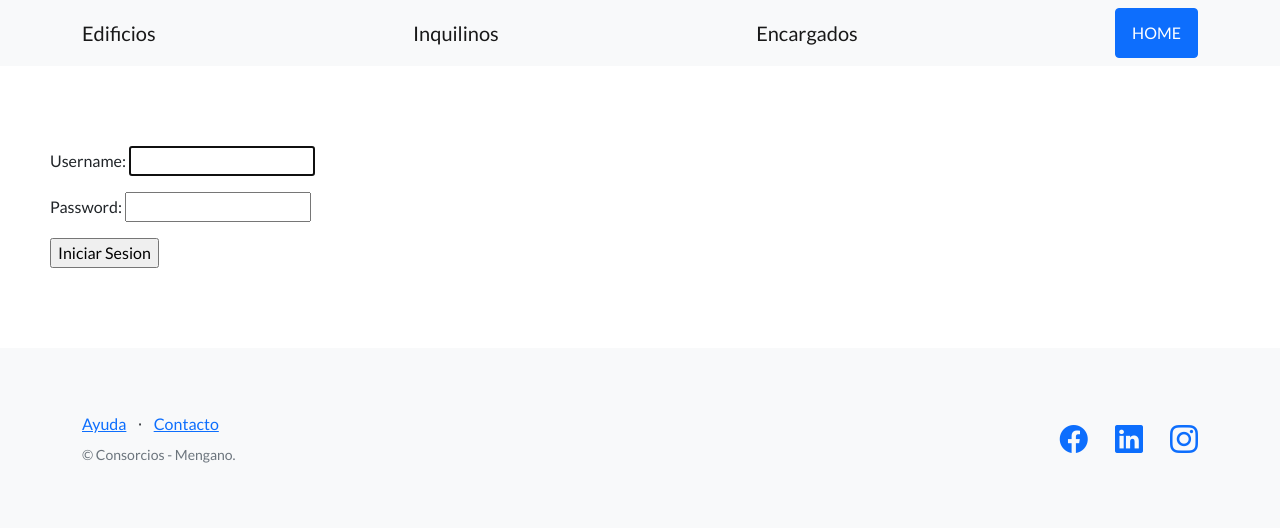
After one commit to Mauro903/Tercera_pre-entrega_Mauro_Pisani_curlo, a Django app: page /edificios/login/ in a window 1280 px wide. The commit adds this page. Shown: the top 528 px of the page. Run offline with Django 4.2, Linux system fonts and the light colour scheme; some libraries are stand-ins or nearby versions.

Commit message:
Login y Logout

```diff
--- a/edificios/templates/edificios/barra_saludo.html
+++ b/edificios/templates/edificios/barra_saludo.html
@@ -1,3 +1,3 @@
 <div>
-    <h1>Bienvenidos a consorcios Mengano</h1>
+    <h1>Bienvenid@, {{request.user.first_name}} a consorcios Mengano</h1>
 </div>
--- a/edificios/templates/edificios/base.html
+++ b/edificios/templates/edificios/base.html
@@ -32,7 +32,7 @@
                 <a class="navbar-brand" href="{% url 'listar_edificios' %}">Edificios</a>
                 <a class="navbar-brand" href="{% url 'listar_inquilinos' %}">Inquilinos</a>
                 <a class="navbar-brand" href="{% url 'listar_encargados' %}">Encargados</a>
-               <a class="btn btn-primary" href="{% url 'bienvenidos' %}">HOME</a>
+               <a class="btn btn-primary" href="{% url 'login' %}">HOME</a>
             </div>
         </nav>
 
--- /dev/null
+++ b/edificios/templates/edificios/login.html
@@ -0,0 +1,10 @@
+{% extends "edificios/base.html" %}
+
+{% block contenido %}
+
+<form method="post">
+  {% csrf_token %}
+  {{ form.as_p }}
+  <input type="submit" value="Iniciar Sesion" />
+</form>
+{% endblock contenido %}
--- /dev/null
+++ b/edificios/templates/edificios/logout.html
@@ -0,0 +1,5 @@
+{% extends "edificios/base.html" %}
+
+{% block contenido %}
+<h1> !Te has deslogueado! </h1>
+{% endblock contenido %}
--- a/edificios/urls.py
+++ b/edificios/urls.py
@@ -23,5 +23,6 @@ urlpatterns = [
     path('inquilinos/<int:pk>/', InquilinoDetailView.as_view(), name='ver_inquilino'),
     #URLS usuario y sesion
     path('registro/', registro, name='registro'),
-
+    path('login/', login_view, name='login'),
+    path('logout/', CustomLogoutView.as_view(), name='logout'),
 ]
--- a/edificios/views.py
+++ b/edificios/views.py
@@ -6,6 +6,9 @@ from edificios.models import *
 from edificios.forms import *
 from django.db.models import Q
 from django.views.generic import ListView, CreateView, DetailView, UpdateView, DeleteView
+from django.contrib.auth.forms import AuthenticationForm
+from django.contrib.auth.views import LogoutView
+from django.contrib.auth import login, authenticate
 
 def bienvenidos(request):
         return render(
--- a/sistema_consorcios/settings.py
+++ b/sistema_consorcios/settings.py
@@ -126,3 +126,5 @@ STATICFILES_DIRS = [
 # https://docs.djangoproject.com/en/4.1/ref/settings/#default-auto-field
 
 DEFAULT_AUTO_FIELD = 'django.db.models.BigAutoField'
+
+LOGIN_URL = "login"
```
Also changed, not shown: db.sqlite3.
